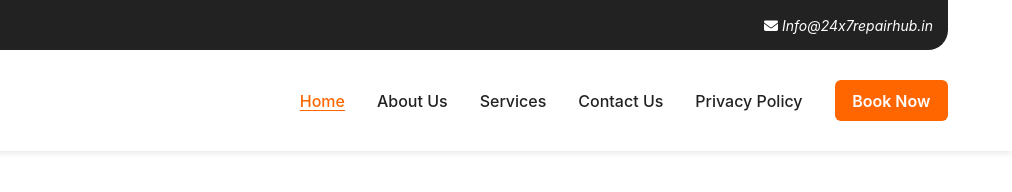
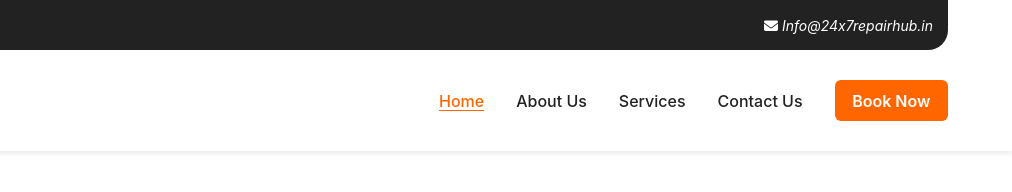
Before and after one commit to KishanSola104/24x7repairhub, a plain HTML site: page index.html in a window 1280 px wide. Shown: the full height of the page, 268-1280 px from the left. Drawn offline with Linux system fonts and the light colour scheme.

Commit message:
remove policy

```diff
--- a/index.html
+++ b/index.html
@@ -64,7 +64,7 @@
         </li>
 
         <li role="none"><a role="menuitem" href="/contact">Contact Us</a></li>
-        <li role="none"><a role="menuitem" href="/privacy-policy">Privacy Policy</a></li>
+
         <li role="none"><button role="menuitem" class="btn" id="bookNow-btn">Book Now</button></li>
       </ul>
 
```
